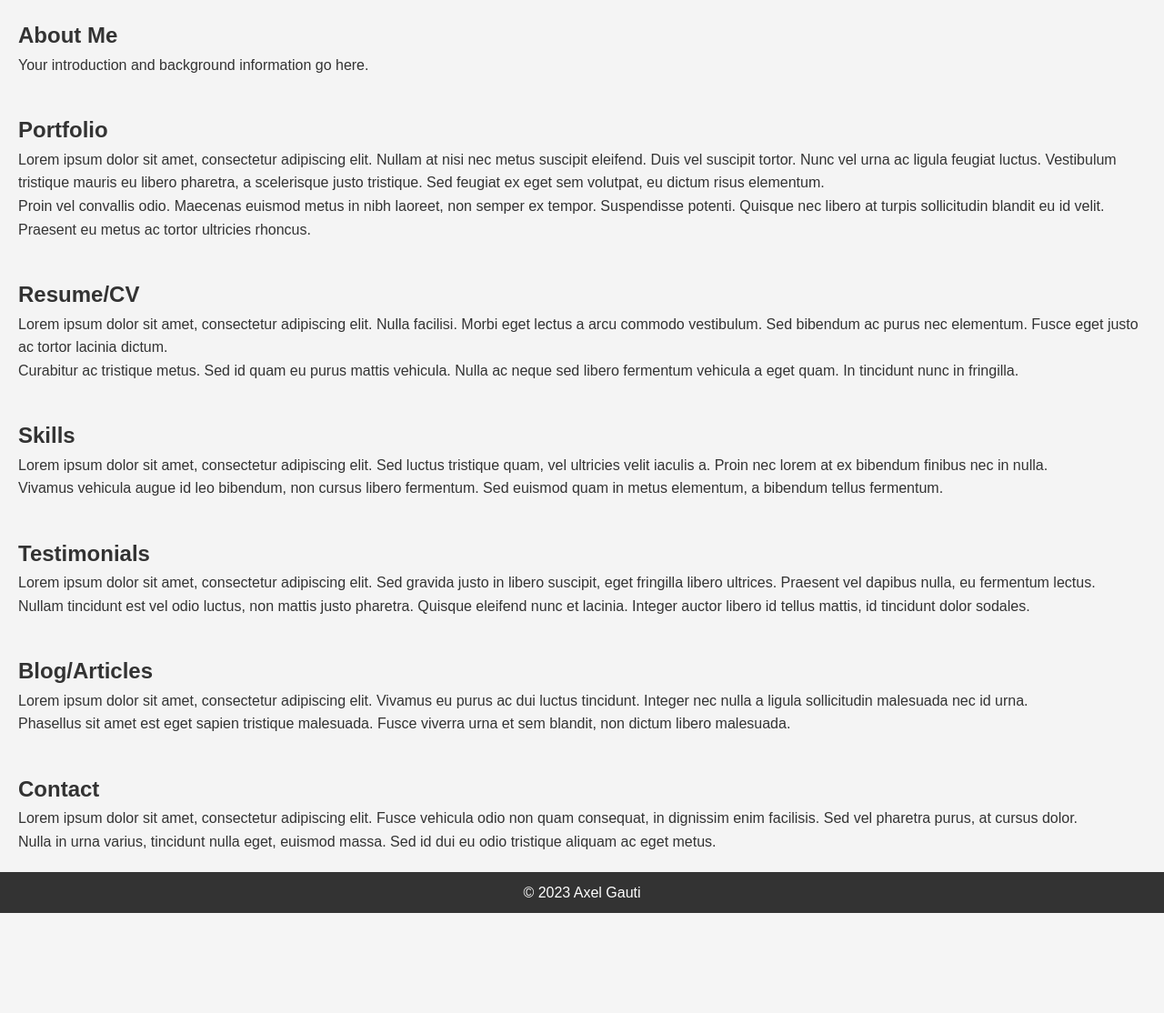
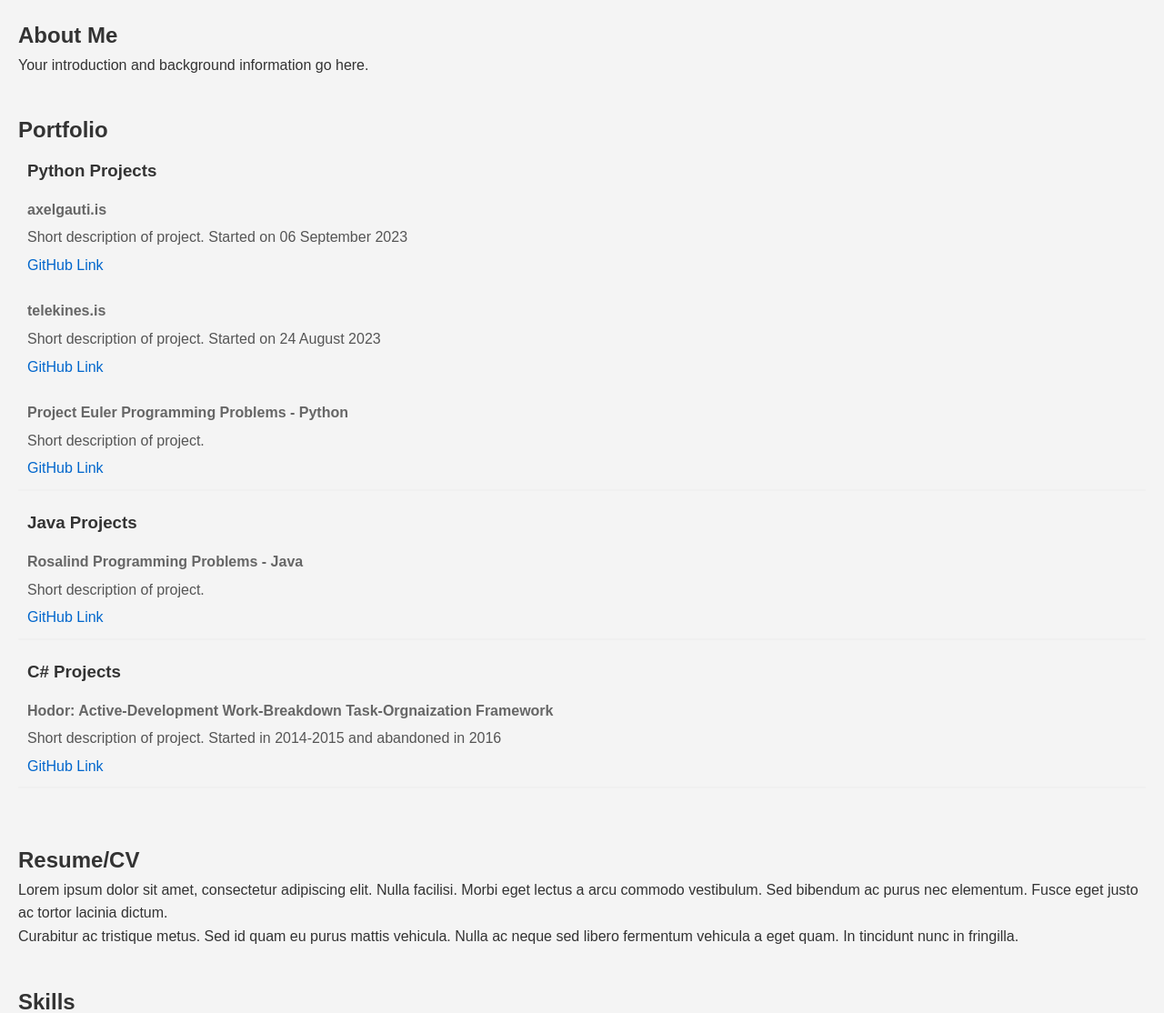
Before and after one commit to mittons/axelgauti, a Django app: page /career/ in a window 1280 px wide. Shown: the part 162-1276 px from the top of the page at 91% size. Before the commit the page ends 1166 px from the top, so only its background shows below. Run offline with Django 4.2, Linux system fonts and the light colour scheme.

Commit message:
Expanded portfolio section of the career page. Still some template text but its getting there!

```diff
--- a/career/templates/career_main.html
+++ b/career/templates/career_main.html
@@ -20,7 +20,7 @@
 		}
 
 		/* Header styles */
-		header {
+		header.main-header {
 			background-color: #333;
 			color: #fff;
 			text-align: center;
@@ -94,12 +94,56 @@
 				margin: 10px 0;
 			}
 		}
-	</style>
+
+        /* Project Stylings */
+        .project-category {
+            border-bottom: 2px solid #f0f0f0; /* Adds a bottom border to each category */
+            margin-bottom: 20px; /* Adds some space between categories */
+			padding: 0px; /* Adds some padding to the header section */
+			margin-left: 0px; /* Adds some padding to the header section */
+        }
+
+        .project-category header {
+            padding-left: 10px; /* Adds some padding to the header section */
+            margin-top: 10px; /* Adds some padding to the header section */
+        }
+
+        .project-category h3 {
+            margin: 0; /* Removes the default margin from the h3 tags */
+            font-weight: bold; /* Makes the category titles bold */
+            color: #333; /* Sets a darker color for the category titles */
+        }
+
+        .project-item {
+            padding: 10px; /* Adds some padding around each project */
+        }
+
+        .project-item h4 {
+            margin: 5px 0; /* Adds some margin around the project titles */
+            font-weight: bold; /* Makes the project titles bold */
+            color: #666; /* Sets a color for the project titles */
+        }
+
+        .project-item p {
+            margin: 5px 0; /* Adds some margin around the project descriptions */
+            color: #555; /* Sets a color for the project descriptions */
+        }
+
+        .project-item a {
+            color: #0066cc; /* Sets a color for the links */
+            text-decoration: none; /* Removes the underline from the links */
+        }
+
+        .project-item a:hover {
+            text-decoration: underline; /* Adds underline to links on hover */
+        }
+    </style>
+
 
 
 </head>
 <body>
-    <header>
+    <header class="main-header">
         <h1>Axel Gauti</h1>
         <p>Developer</p>
     </header>
@@ -117,7 +161,6 @@
     </nav>
 
 
-
     <section id="about">
         <h2>About Me</h2>
         <p>Your introduction and background information go here.</p>
@@ -125,9 +168,50 @@
 
 	<section id="portfolio">
 		<h2>Portfolio</h2>
-		<!-- Your portfolio items go here -->
-		<p>Lorem ipsum dolor sit amet, consectetur adipiscing elit. Nullam at nisi nec metus suscipit eleifend. Duis vel suscipit tortor. Nunc vel urna ac ligula feugiat luctus. Vestibulum tristique mauris eu libero pharetra, a scelerisque justo tristique. Sed feugiat ex eget sem volutpat, eu dictum risus elementum.</p>
-		<p>Proin vel convallis odio. Maecenas euismod metus in nibh laoreet, non semper ex tempor. Suspendisse potenti. Quisque nec libero at turpis sollicitudin blandit eu id velit. Praesent eu metus ac tortor ultricies rhoncus.</p>
+		<section class="project-category">
+			<header>
+				<h3>Python Projects</h3>
+			</header>
+			<article class="project-item">
+				<h4>axelgauti.is</h4>
+				<p>Short description of project. Started on 06 September 2023</p>
+				<a href="https://github.com/mittons/axelgauti" target="_blank">GitHub Link</a>
+			</article>
+			<article class="project-item">
+				<h4>telekines.is</h4>
+				<p>Short description of project. Started on 24 August 2023</p>
+				<a href="https://github.com/mittons/telekinesis" target="_blank">GitHub Link</a>
+			</article>
+
+			<article class="project-item">
+				<h4>Project Euler Programming Problems - Python</h4>
+				<p>Short description of project.</p>
+				<a href="https://github.com/mittons/ProjectEulerPython" target="_blank">GitHub Link</a>
+			</article>
+
+		</section>
+
+		<section class="project-category">
+			<header>
+				<h3>Java Projects</h3>
+			</header>
+			<article class="project-item">
+				<h4>Rosalind Programming Problems - Java</h4>
+				<p>Short description of project.</p>
+				<a href="https://github.com/mittons/RosalindJava" target="_blank">GitHub Link</a>
+			</article>
+		</section>
+
+		<section class="project-category">
+			<header>
+				<h3>C# Projects</h3>
+			</header>
+			<article class="project-item">
+				<h4>Hodor: Active-Development Work-Breakdown Task-Orgnaization Framework</h4>
+				<p>Short description of project. Started in 2014-2015 and abandoned in 2016</p>
+				<a href="https://github.com/mittons/Hodor" target="_blank">GitHub Link</a>
+			</article>
+		</section>
 	</section>
 
 	<section id="resume">
```
Also changed, not shown: docs/chatgpt_commit_relevant_logs.md (+2 -1 lines).
